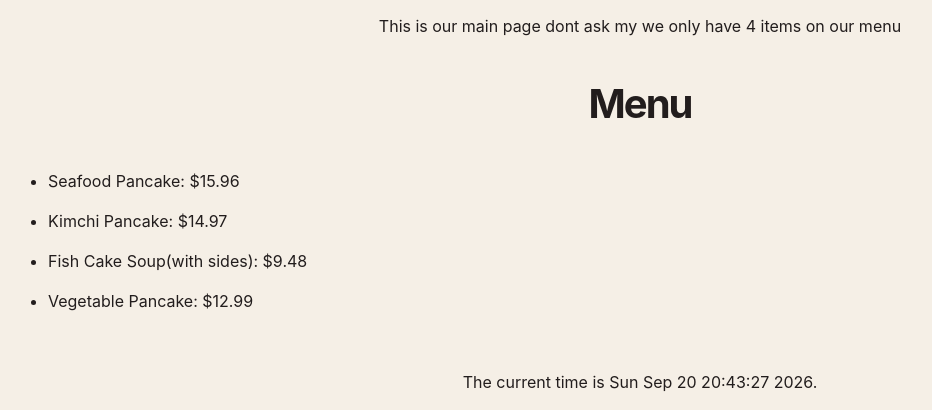
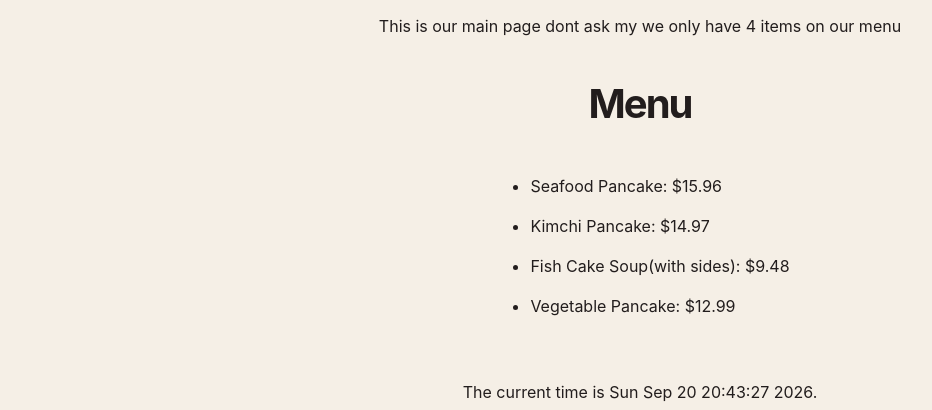
Before and after one commit to RickyC959/cs412, a Django app: page /restaurant/ in a window 1280 px wide. Shown: the part 600-1010 px from the top of the page, without its empty margins (0-932 px from the left). Run offline with Django 5.2, Linux system fonts and the light colour scheme; parts of the project's set-up code (start-up, migrations or seed data) failed here and were passed over.

Commit message:
centering menu on main page

```diff
--- a/static/restaurant.css
+++ b/static/restaurant.css
@@ -157,8 +157,9 @@ img {
   font-size: 18px;
 }
 
-div menu {
+.menu {
   grid-template-rows: 1fr, 1fr;
+  margin: 5px auto 5px auto;
 }
 
 a,
```
